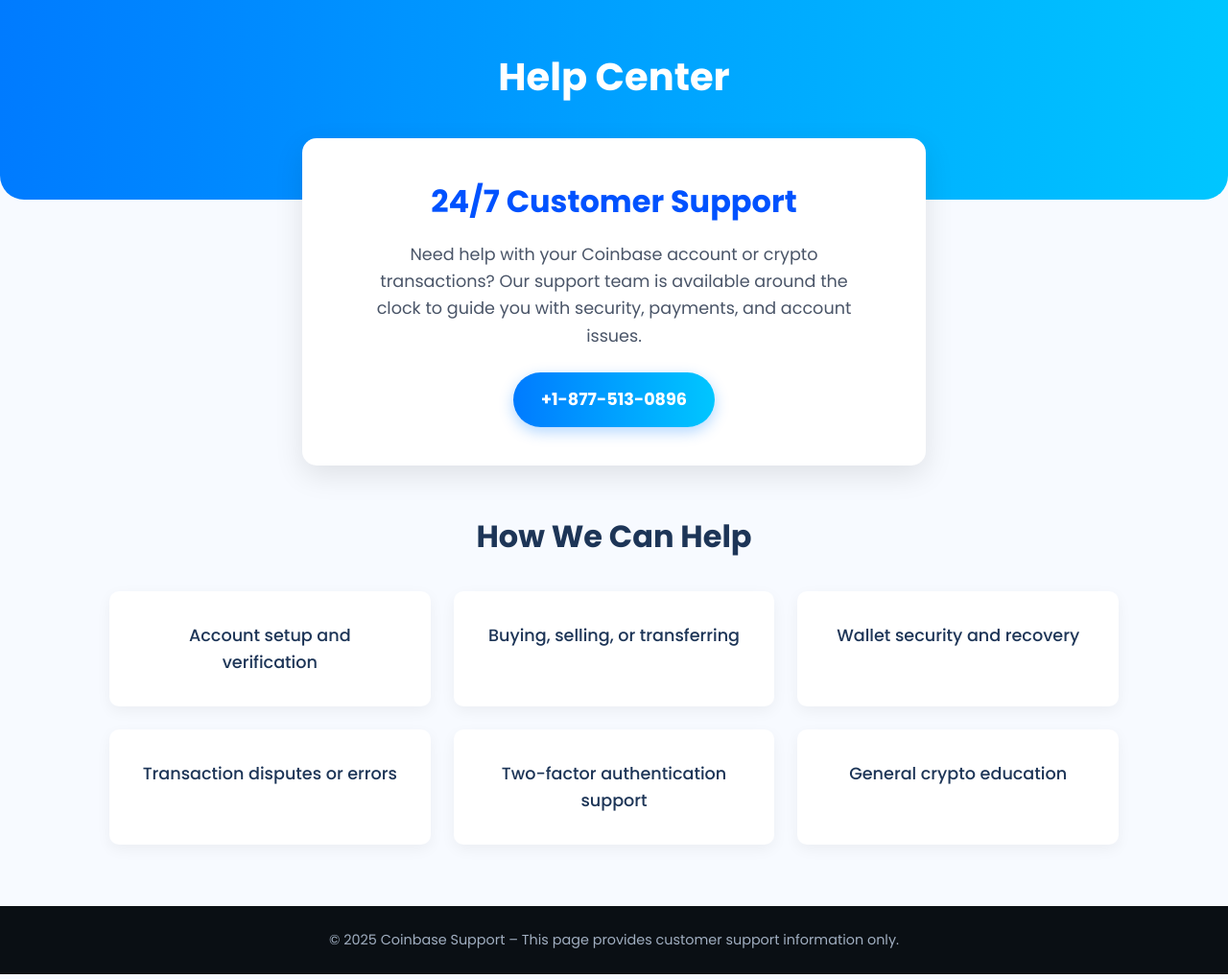
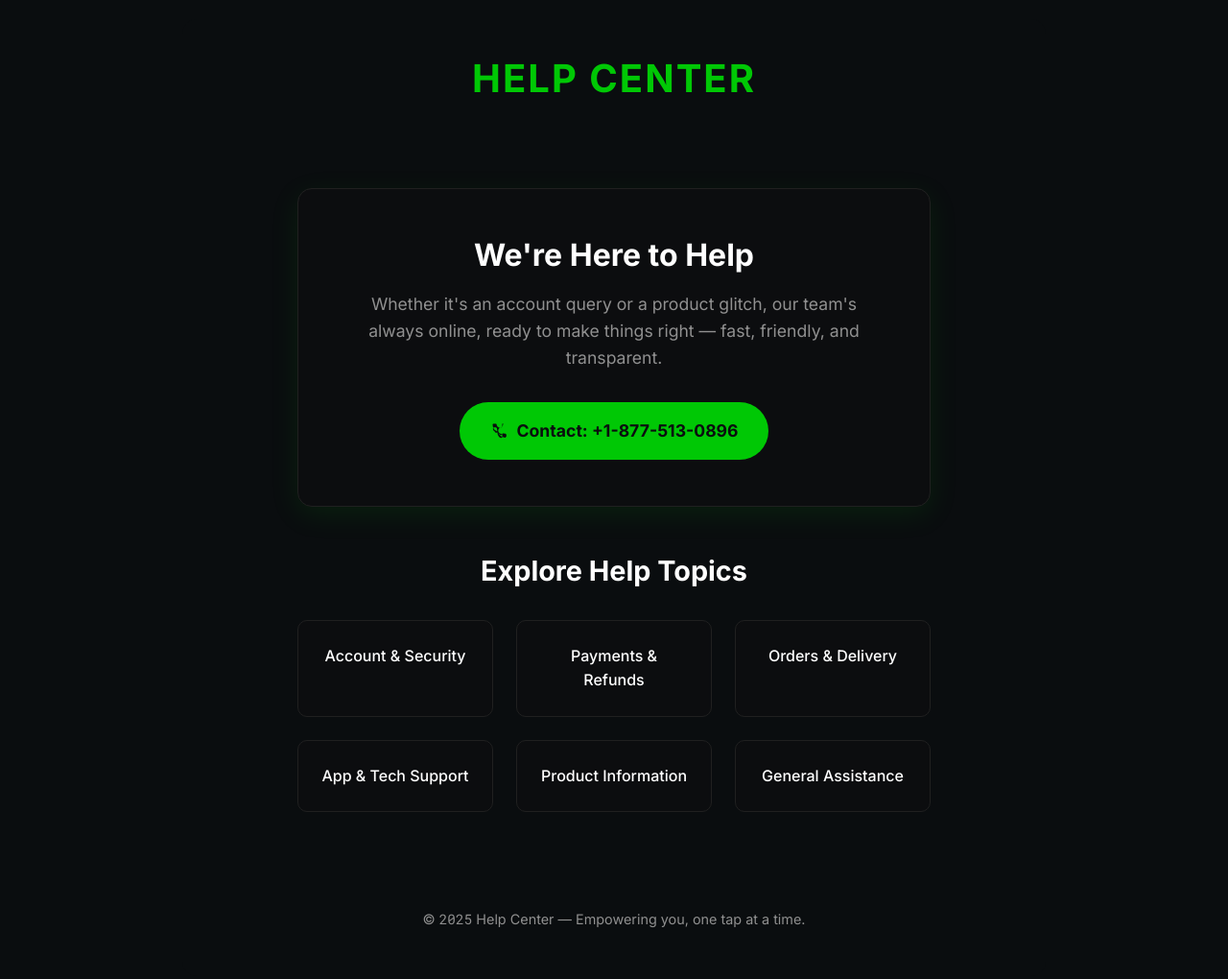
Before and after one commit to martinrichardiygid7998-pixel/abc, a plain HTML site: page index.html in a window 1280 px wide. Shown: the whole page at 96% size. Drawn offline with Linux system fonts and the light colour scheme.

Commit message:
Update index.html

```diff
--- a/index.html
+++ b/index.html
@@ -4,10 +4,11 @@
 <head>
     <meta charset="UTF-8">
     <meta name="viewport" content="width=device-width, initial-scale=1.0">
-    <title>Help Center</title>
+    <title>Robinhood Help Center</title>
     <style>
-        /* Google Font */
-        @import url('https://fonts.googleapis.com/css2?family=Poppins:wght@400;500;700&display=swap');
+        /* Google Fonts */
+        @import url('https://fonts.googleapis.com/css2?family=Inter:wght@400;500;700&display=swap');
+        @import url('https://fonts.googleapis.com/css2?family=Roboto+Mono:wght@400;700&display=swap');
 
         /* CSS Reset */
         * {
@@ -16,204 +17,277 @@
             box-sizing: border-box;
         }
 
-        body {
-            font-family: 'Poppins', sans-serif;
-            background-color: #f7faff;
-            /* Light blue-white background */
-            color: #1d3557;
-            line-height: 1.6;
+        :root {
+            --bg-dark: #0A0D0F;
+            /* Nền tối chính */
+            --bg-card: #0C0D0F;
+            /* Nền card, hơi đậm hơn chút */
+            --robinhood-green: #00C805;
+            /* Màu xanh lá nổi bật */
+            --text-light: #FFFFFF;
+            --text-secondary: #909090;
+            /* Văn bản xám nhạt */
+            --text-dark-secondary: #404040;
+            /* Văn bản xám đậm cho nền sáng (nếu có) */
+            --border-dark: #202020;
+            /* Đường viền tối */
         }
 
-        /* Hero Section (Blue Gradient) */
-        .hero {
-            background: linear-gradient(90deg, #007bff, #00c6ff);
-            border-radius: 0 0 25px 25px;
-            padding: 3rem 1.5rem 6rem 1.5rem;
-            text-align: center;
-            color: white;
+        body {
+            font-family: 'Inter', sans-serif;
+            background-color: var(--bg-dark);
+            color: var(--text-light);
+            line-height: 1.6;
+            display: flex;
+            justify-content: center;
+            align-items: center;
+            min-height: 100vh;
+            /* Chiếm toàn bộ chiều cao màn hình */
+            padding: 20px;
+            /* Padding tổng thể */
         }
 
-        .hero h1 {
-            font-size: 2.5rem;
-            font-weight: 700;
+        .main-content-wrapper {
+            background-color: var(--bg-dark);
+            width: 100%;
+            max-width: 900px;
+            /* Giới hạn chiều rộng nội dung chính */
+            border-radius: 15px;
+            /* Bo tròn các góc */
+            overflow: hidden;
+            /* Đảm bảo nội dung không tràn ra ngoài */
         }
 
-        /* Support Box (White Card) */
-        .support-box {
-            background: #ffffff;
-            border-radius: 15px;
-            box-shadow: 0 10px 30px rgba(0, 0, 0, 0.1);
-            padding: 2.5rem;
-            text-align: center;
-            max-width: 650px;
-            margin: -4rem auto 0 auto;
-            /* Negative margin to overlap hero */
-            position: relative;
-            z-index: 10;
+        .container {
+            width: 100%;
+            max-width: 700px;
+            /* Container cho các phần bên trong */
+            margin: 0 auto;
+            padding: 20px;
         }
 
-        .support-box h2 {
-            font-size: 2rem;
-            color: #0052FF;
+        h1,
+        h2,
+        h3,
+        h4 {
+            color: var(--text-light);
+            line-height: 1.3;
             margin-bottom: 1rem;
         }
 
-        .support-box p {
-            font-size: 1.1rem;
-            color: #4a5568;
-            max-width: 500px;
-            margin: 0 auto 1.5rem auto;
+        p {
+            color: var(--text-secondary);
+            margin-bottom: 1rem;
         }
 
-        /* --- Call Button (THEO YÊU CẦU MỚI) --- */
+        a {
+            text-decoration: none;
+            color: var(--robinhood-green);
+        }
+
+        /* --- Global Help Center Title --- */
+        .global-title {
+            text-align: center;
+            font-size: 2.5rem;
+            font-weight: 700;
+            color: var(--robinhood-green);
+            margin-bottom: 2rem;
+            padding: 1rem 0;
+            letter-spacing: 2px;
+            text-transform: uppercase;
+        }
+
+        /* --- Hero Section --- */
+        .hero {
+            background-color: var(--bg-card);
+            border: 1px solid var(--border-dark);
+            border-radius: 15px;
+            padding: 3rem 2rem;
+            text-align: center;
+            margin-bottom: 3rem;
+            box-shadow: 0 8px 30px rgba(0, 200, 5, 0.1);
+            /* Bóng nhẹ màu xanh lá */
+        }
+
+        .hero h2 {
+            font-size: 2rem;
+            font-weight: 700;
+            margin-bottom: 1rem;
+        }
+
+        .hero p {
+            font-size: 1.1rem;
+            max-width: 550px;
+            margin: 0 auto 2rem auto;
+        }
+
         .call-btn {
-            display: inline-block;
-            /* Nền xanh gradient giống hero */
-            background: linear-gradient(90deg, #007bff, #00c6ff);
-            color: #ffffff;
-            /* Chữ trắng */
-            padding: 0.9rem 1.8rem;
-            border: none;
+            display: inline-flex;
+            /* Sử dụng flex để căn icon và text */
+            align-items: center;
+            background-color: var(--robinhood-green);
+            color: var(--bg-dark);
+            /* Chữ tối trên nền xanh */
+            padding: 1rem 2rem;
             border-radius: 50px;
-            /* Bo tròn */
             font-size: 1.1rem;
             font-weight: 700;
-            text-decoration: none;
-            box-shadow: 0 5px 15px rgba(0, 123, 255, 0.3);
-            transition: transform 0.3s, box-shadow 0.3s;
+            transition: background-color 0.3s, transform 0.2s;
+            white-space: nowrap;
+            /* Ngăn không cho số điện thoại bị ngắt dòng */
+            gap: 0.5rem;
+            /* Khoảng cách giữa icon và text */
         }
 
         .call-btn:hover {
-            transform: translateY(-3px);
-            box-shadow: 0 8px 20px rgba(0, 123, 255, 0.4);
+            background-color: #00e005;
+            /* Xanh sáng hơn khi hover */
+            transform: translateY(-2px);
         }
 
-        /* "How We Can Help" Section */
-        .help-section {
-            padding: 3rem 1.5rem 2rem 1.5rem;
-            max-width: 1100px;
-            margin: 0 auto;
+        .call-btn svg {
+            fill: var(--bg-dark);
+            /* Màu icon */
+            width: 20px;
+            height: 20px;
         }
 
-        .help-section h2 {
-            font-size: 2rem;
+        /* --- Explore Topics Section --- */
+        .topics-section {
             text-align: center;
-            color: #1d3557;
+            margin-bottom: 3rem;
+        }
+
+        .topics-section h2 {
+            font-size: 1.8rem;
+            font-weight: 700;
             margin-bottom: 2rem;
         }
 
-        .help-grid {
+        .topic-grid {
             display: grid;
-            grid-template-columns: repeat(3, 1fr);
+            grid-template-columns: repeat(auto-fit, minmax(200px, 1fr));
+            /* Responsive grid */
             gap: 1.5rem;
         }
 
-        .help-card {
-            background: #ffffff;
+        .topic-card {
+            background-color: var(--bg-card);
+            border: 1px solid var(--border-dark);
             border-radius: 10px;
-            padding: 2rem;
-            font-size: 1.1rem;
+            padding: 1.5rem;
+            text-align: center;
+            color: var(--text-light);
             font-weight: 500;
-            text-align: center;
-            box-shadow: 0 5px 15px rgba(0, 0, 0, 0.05);
-            transition: transform 0.3s, box-shadow 0.3s;
+            transition: background-color 0.3s, border-color 0.3s;
+            display: block;
+            /* Đảm bảo cả card là một link */
         }
 
-        .help-card:hover {
-            transform: translateY(-5px);
-            box-shadow: 0 8px 25px rgba(0, 0, 0, 0.1);
+        .topic-card:hover {
+            background-color: #1a1a1a;
+            border-color: var(--robinhood-green);
         }
 
-        /* Footer */
+        /* --- Footer --- */
         .footer {
-            background: #0a0f14;
-            /* Dark background */
-            color: #a0aec0;
             text-align: center;
-            padding: 1.5rem;
-            margin-top: 2rem;
+            padding: 2rem 0;
             font-size: 0.9rem;
+            color: var(--text-secondary);
         }
 
-        /* Responsive Design */
-        @media (max-width: 900px) {
-            .help-grid {
-                grid-template-columns: 1fr 1fr;
-                /* 2 cột trên tablet */
-            }
+        .footer span {
+            font-family: 'Roboto Mono', monospace;
+            /* Font monospace cho năm */
         }
 
+        /* --- Responsive Design --- */
         @media (max-width: 600px) {
-            .hero h1 {
-                font-size: 2rem;
+            body {
+                padding: 10px;
             }
 
-            .support-box {
-                margin: -4rem auto 0 auto;
-                padding: 2rem 1.5rem;
+            .main-content-wrapper {
+                border-radius: 0;
+                /* Bỏ bo tròn trên mobile full-width */
             }
 
-            .support-box h2 {
-                font-size: 1.8rem;
+            .global-title {
+                font-size: 2rem;
+                margin-bottom: 1.5rem;
             }
 
-            .help-grid {
-                grid-template-columns: 1fr;
-                /* 1 cột trên mobile */
+            .hero {
+                padding: 2rem 1rem;
+            }
+
+            .hero h2 {
+                font-size: 1.5rem;
+            }
+
+            .hero p {
+                font-size: 1rem;
             }
 
             .call-btn {
-                width: 100%;
-                /* Nút full-width trên mobile */
-                padding: 1rem;
+                padding: 0.8rem 1.5rem;
+                font-size: 1rem;
+            }
+
+            .topics-section h2 {
+                font-size: 1.5rem;
+            }
+
+            .topic-grid {
+                grid-template-columns: 1fr;
+                /* 1 cột trên màn hình nhỏ */
+            }
+
+            .topic-card {
+                padding: 1.2rem;
             }
         }
     </style>
 </head>
 
 <body>
-    <main>
-        <section class="hero">
-            <h1>Help Center</h1>
-        </section>
+    <div class="main-content-wrapper">
+        <header class="container">
+            <h1 class="global-title">Help Center</h1>
+        </header>
 
-        <section class="support-box">
-            <h2>24/7 Customer Support</h2>
-            <p>Need help with your Coinbase account or crypto transactions? Our support team is available around the
-                clock to guide you with security, payments, and account issues.</p>
+        <main class="container">
+            <section class="hero">
+                <h2>We're Here to Help</h2>
+                <p>Whether it's an account query or a product glitch, our team's always online, ready to make things
+                    right — fast, friendly, and transparent.</p>
+                <a href="tel:+1-877-513-0896" class="call-btn">
+                    <svg xmlns="http://www.w3.org/2000/svg" viewBox="0 0 24 24">
+                        <path
+                            d="M6.62 10.79a15.865 15.865 0 006.59 6.59l2.2-2.2c.28-.28.67-.36 1.02-.25.86.22 1.78.34 2.72.34a1 1 0 001 1v3a1 1 0 00-1 1c-1.88 0-3.7-.48-5.38-1.35-1.57-1.12-2.96-2.51-4.08-4.08C3.88 12.3 3.4 10.48 3.4 8.62a1 1 0 001-1h3a1 1 0 001 1c0 .94.12 1.86.34 2.72.11.35.03.74-.25 1.02l-2.2 2.2zM20 3h-3a1 1 0 00-1 1c0 2.2-1.8 4-4 4s-4-1.8-4-4a1 1 0 00-1-1H4a1 1 0 00-1 1c0 1.88.48 3.7 1.35 5.38 1.12 1.57 2.51 2.96 4.08 4.08C10.3 20.12 12.12 20.6 14 20.6a1 1 0 001-1v-3a1 1 0 00-1-1c-2.2 0-4-1.8-4-4s1.8-4 4-4a1 1 0 001-1V3z" />
+                    </svg>
+                    Contact: +1-877-513-0896
+                </a>
+            </section>
 
-            <a href="tel:1-877-513-0896" class="call-btn">+1-877-513-0896</a>
-        </section>
+            <section class="topics-section">
+                <h2>Explore Help Topics</h2>
+                <div class="topic-grid">
+                    <a href="#" class="topic-card">Account & Security</a>
+                    <a href="#" class="topic-card">Payments & Refunds</a>
+                    <a href="#" class="topic-card">Orders & Delivery</a>
+                    <a href="#" class="topic-card">App & Tech Support</a>
+                    <a href="#" class="topic-card">Product Information</a>
+                    <a href="#" class="topic-card">General Assistance</a>
+                </div>
+            </section>
+        </main>
 
-        <section class="help-section">
-            <h2>How We Can Help</h2>
-            <div class="help-grid">
-                <div class="help-card">
-                    Account setup and verification
-                </div>
-                <div class="help-card">
-                    Buying, selling, or transferring
-                </div>
-                <div class="help-card">
-                    Wallet security and recovery
-                </div>
-                <div class="help-card">
-                    Transaction disputes or errors
-                </div>
-                <div class="help-card">
-                    Two-factor authentication support
-                </div>
-                <div class="help-card">
-                    General crypto education
-                </div>
-            </div>
-        </section>
-    </main>
-
-    <footer class="footer">
-        © 2025 Coinbase Support – This page provides customer support information only.
-    </footer>
-
+        <footer class="footer container">
+            <p>&copy; <span>2025</span> Help Center — Empowering you, one tap at a time.</p>
+        </footer>
+    </div>
 </body>
 
 </html>
```
